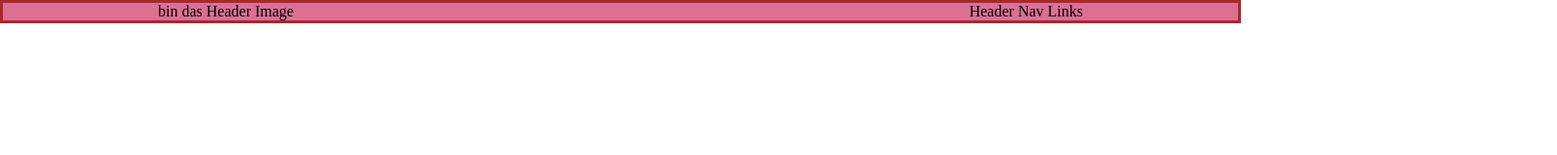
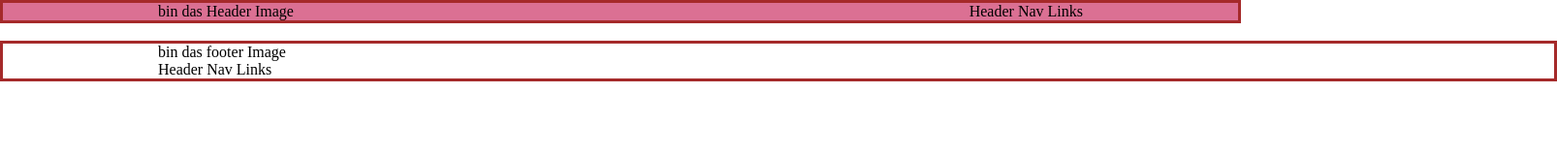
Before and after one commit to MatheGenie27/LieferKlon, a plain HTML site: page index.html in a window 1280 px wide. Shown: the whole page at 97% size, 1606 px wide, since content can reach past the window. Drawn offline with Linux system fonts and the light colour scheme.

Commit message:
footerHTML

```diff
--- a/index.html
+++ b/index.html
@@ -63,7 +63,11 @@
 
     </main>
     <footer>
-
+        <div class="content" id="footerContent">
+            <div id="footerImage"> bin das footer Image</div>
+            <div id="footerText"></div>
+            <div id="footerNavLinks"> Header Nav Links</div>
+        </div>
     </footer>
 </body>
 </html>
```
